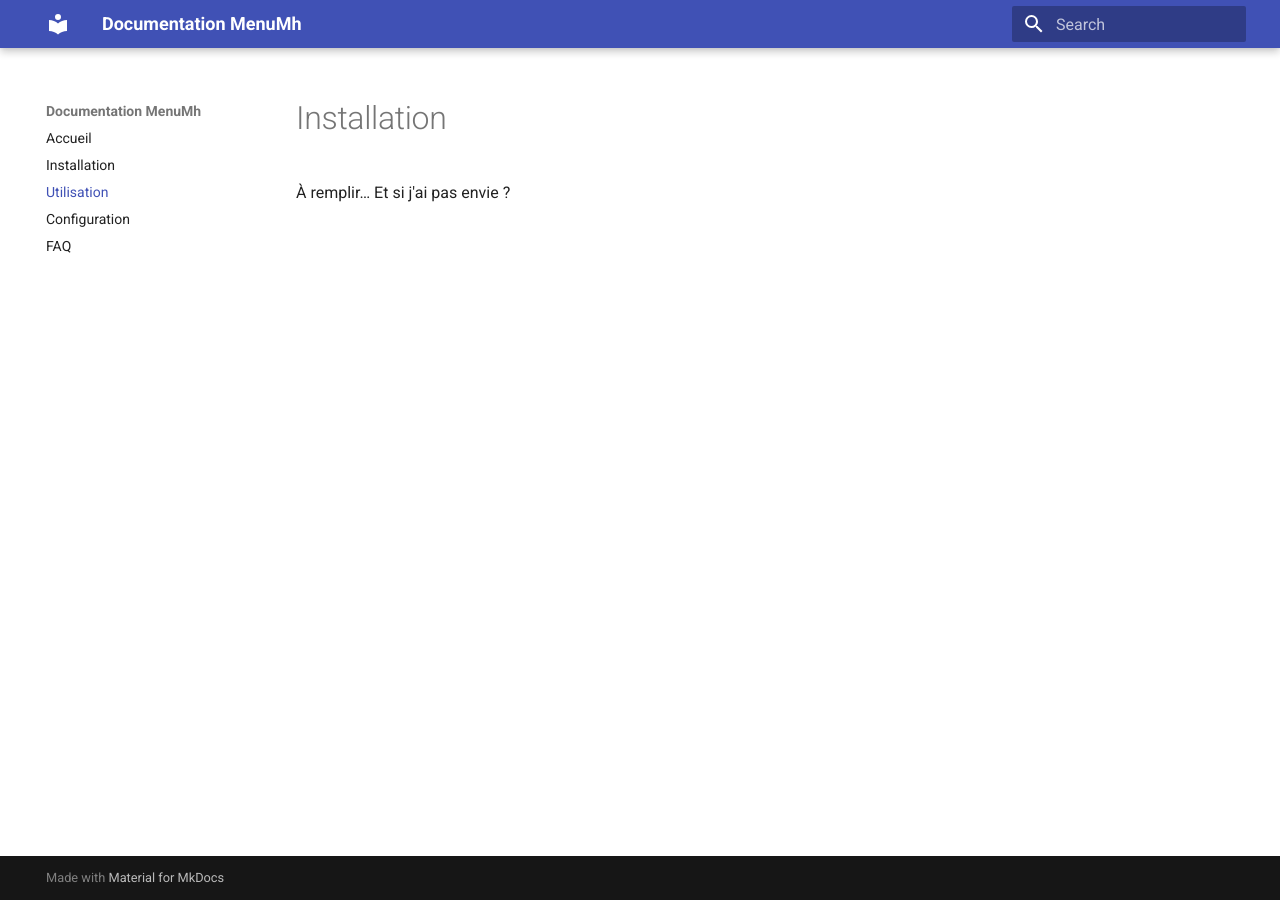
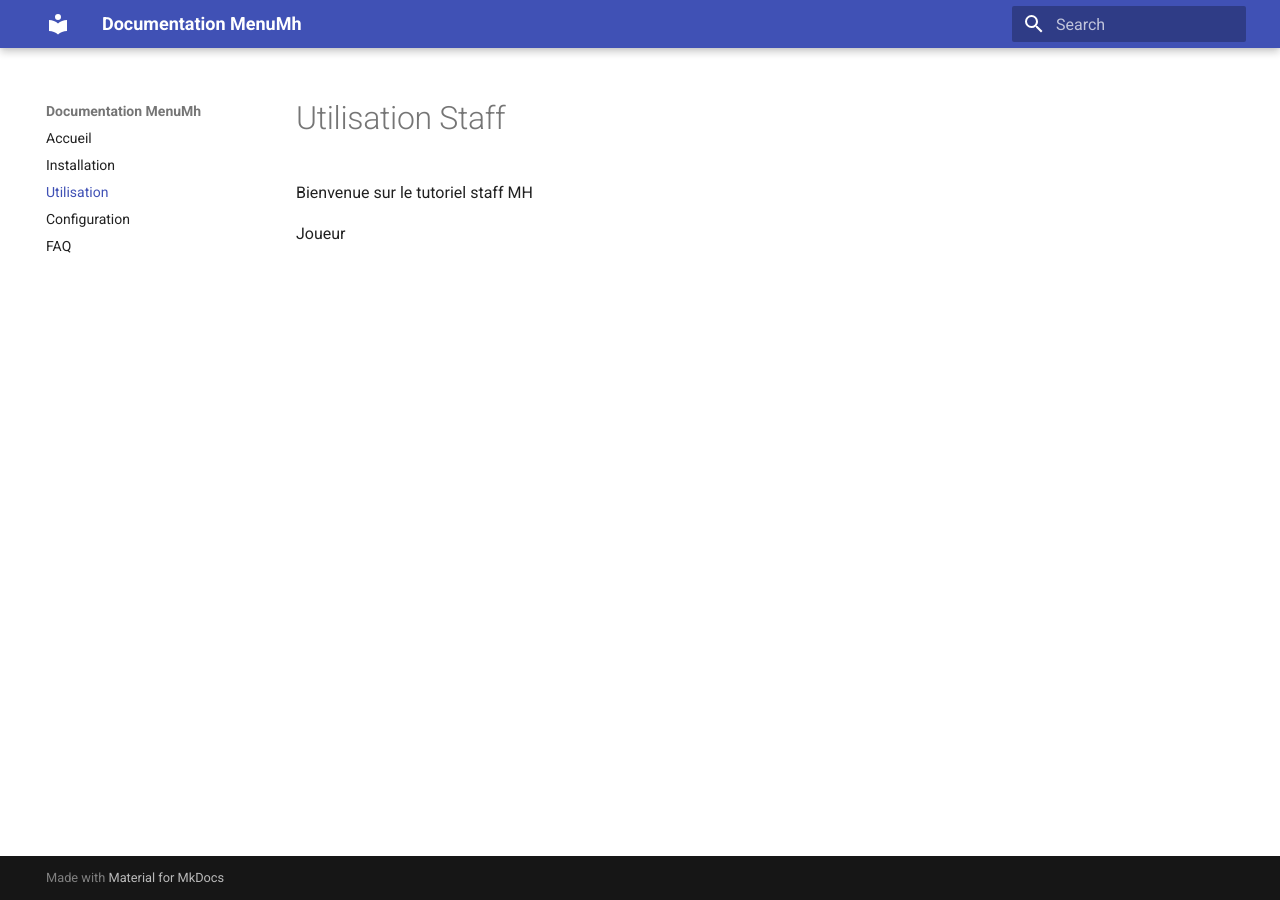
Before and after one commit to BastouP/DocMh, an MkDocs documentation site: the page built from docs/utilisation.md, in a window 1280 px wide. Built offline with MkDocs 1.6.1 and Material for MkDocs 9.7.7, drawn with Linux system fonts in a browser that asks for light colours.

Commit message:
Test de création

```diff
--- a/docs/utilisation.md
+++ b/docs/utilisation.md
@@ -1,4 +1,5 @@
-# Installation
+# Utilisation Staff
 
-À remplir…
-Et si j'ai pas envie ?
+Bienvenue sur le tutoriel staff MH
+
+Joueur
```
Also changed, not shown: docs/Staff.md (added, +3 -0 lines), site/Staff/index.html (added).
